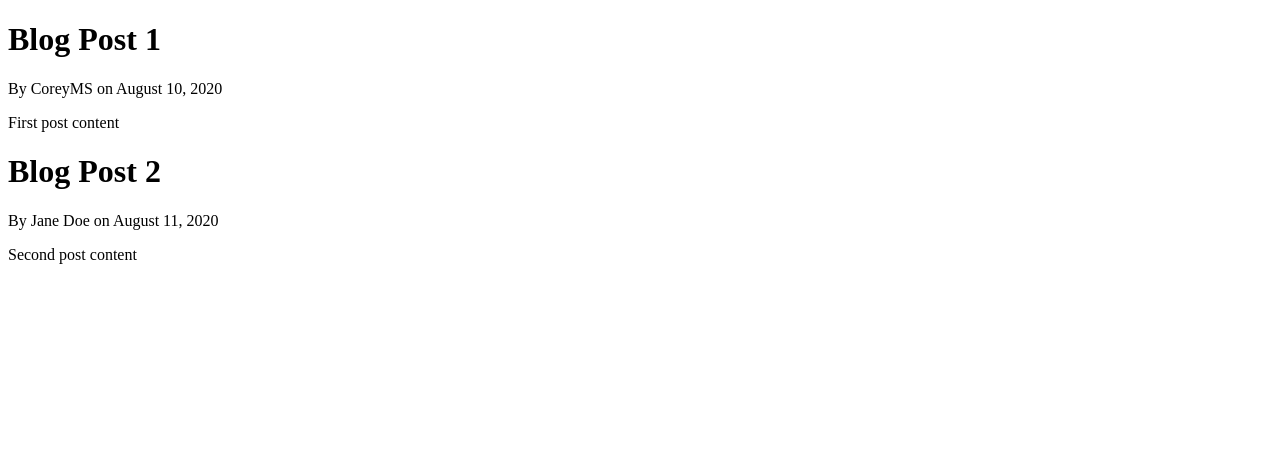
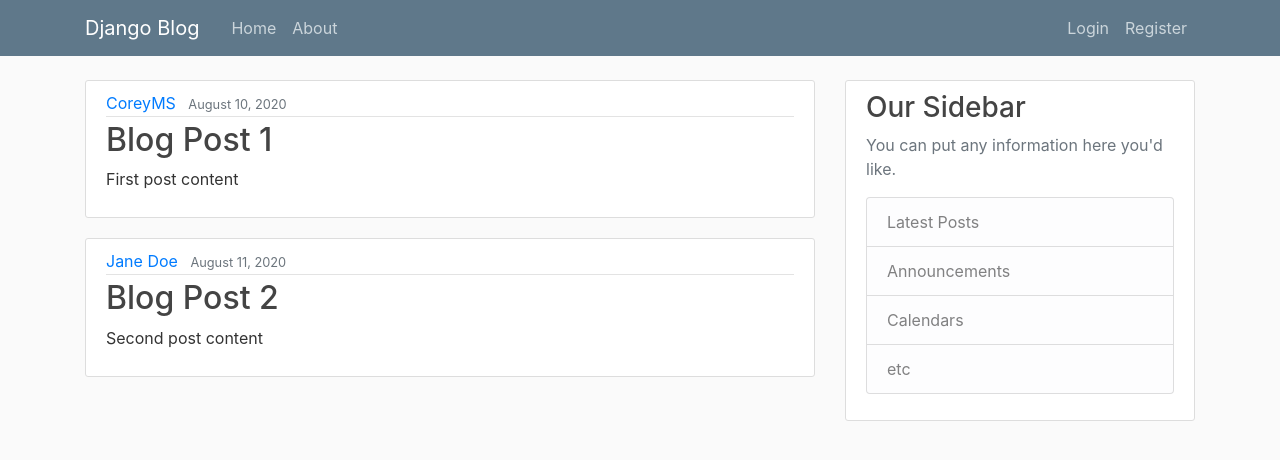
Before and after one commit to rjcrter11/django_Web_APP, a Django app: page / in a window 1280 px wide. Shown: the top 460 px of the page. Run offline with Django 3.2, Linux system fonts and the light colour scheme; some libraries are stand-ins or nearby versions.

Commit message:
adds templates and styling

```diff
--- /dev/null
+++ b/blog/static/blog/main.css
@@ -0,0 +1,84 @@
+body {
+    background: #fafafa;
+    color: #333333;
+    margin-top: 5rem;
+  }
+
+  h1, h2, h3, h4, h5, h6 {
+    color: #444444;
+  }
+
+  ul {
+    margin: 0;
+  }
+
+  .bg-steel {
+    background-color: #5f788a;
+  }
+
+  .site-header .navbar-nav .nav-link {
+    color: #cbd5db;
+  }
+
+  .site-header .navbar-nav .nav-link:hover {
+    color: #ffffff;
+  }
+
+  .site-header .navbar-nav .nav-link.active {
+    font-weight: 500;
+  }
+
+  .content-section {
+    background: #ffffff;
+    padding: 10px 20px;
+    border: 1px solid #dddddd;
+    border-radius: 3px;
+    margin-bottom: 20px;
+  }
+
+  .article-title {
+    color: #444444;
+  }
+
+  a.article-title:hover {
+    color: #428bca;
+    text-decoration: none;
+  }
+
+  .article-content {
+    white-space: pre-line;
+  }
+
+  .article-img {
+    height: 65px;
+    width: 65px;
+    margin-right: 16px;
+  }
+
+  .article-metadata {
+    padding-bottom: 1px;
+    margin-bottom: 4px;
+    border-bottom: 1px solid #e3e3e3
+  }
+
+  .article-metadata a:hover {
+    color: #333;
+    text-decoration: none;
+  }
+
+  .article-svg {
+    width: 25px;
+    height: 25px;
+    vertical-align: middle;
+  }
+
+  .account-img {
+    height: 125px;
+    width: 125px;
+    margin-right: 20px;
+    margin-bottom: 16px;
+  }
+
+  .account-heading {
+    font-size: 2.5rem;
+  }
--- /dev/null
+++ b/blog/templates/blog/base.html
@@ -0,0 +1,79 @@
+{% load static %}
+<!DOCTYPE html>
+<html lang="en">
+
+<head>
+    <meta charset="utf-8">
+    <meta name="viewport" content="width=device-width, initial-scale=1, shrink-to-fit=no">
+
+    <!-- Bootstrap CSS -->
+    <link rel="stylesheet" href="https://maxcdn.bootstrapcdn.com/bootstrap/4.0.0/css/bootstrap.min.css"
+        integrity="sha384-Gn5384xqQ1aoWXA+058RXPxPg6fy4IWvTNh0E263XmFcJlSAwiGgFAW/dAiS6JXm" crossorigin="anonymous">
+
+    <link rel="stylesheet" href="{% static 'blog/main.css' %}" type="text/css">
+
+    {% if title%}
+    <title>Django Blog - {{ title }}</title>
+    {% else %}
+    <title>Django Blog</title>
+    {% endif %}
+</head>
+
+<body>
+    <header class="site-header">
+        <nav class="navbar navbar-expand-md navbar-dark bg-steel fixed-top">
+            <div class="container">
+                <a class="navbar-brand mr-4" href="{% url 'blog-home' % }">Django Blog</a>
+                <button class="navbar-toggler" type="button" data-toggle="collapse" data-target="#navbarToggle"
+                    aria-controls="navbarToggle" aria-expanded="false" aria-label="Toggle navigation">
+                    <span class="navbar-toggler-icon"></span>
+                </button>
+                <div class="collapse navbar-collapse" id="navbarToggle">
+                    <div class="navbar-nav mr-auto">
+                        <a class="nav-item nav-link" href="{% url 'blog-home' %}">Home</a>
+                <a class="nav-item nav-link" href="{% url 'blog-about' %}">About</a>
+            </div>
+            <!-- Navbar Right Side -->
+            <div class="navbar-nav">
+                <a class="nav-item nav-link" href="#">Login</a>
+                <a class="nav-item nav-link" href="#">Register</a>
+            </div>
+            </div>
+            </div>
+        </nav>
+    </header>
+    <main role="main" class="container">
+        <div class="row">
+            <div class="col-md-8">
+                {% block content %}{% endblock %}
+            </div>
+            <div class="col-md-4">
+                <div class="content-section">
+                    <h3>Our Sidebar</h3>
+                    <p class='text-muted'>You can put any information here you'd like.
+                    <ul class="list-group">
+                        <li class="list-group-item list-group-item-light">Latest Posts</li>
+                        <li class="list-group-item list-group-item-light">Announcements</li>
+                        <li class="list-group-item list-group-item-light">Calendars</li>
+                        <li class="list-group-item list-group-item-light">etc</li>
+                    </ul>
+                    </p>
+                </div>
+            </div>
+        </div>
+    </main>
+    <!-- Optional JavaScript -->
+    <!-- jQuery first, then Popper.js, then Bootstrap JS -->
+    <script src="https://code.jquery.com/jquery-3.2.1.slim.min.js"
+        integrity="sha384-KJ3o2DKtIkvYIK3UENzmM7KCkRr/rE9/Qpg6aAZGJwFDMVNA/GpGFF93hXpG5KkN"
+        crossorigin="anonymous"></script>
+    <script src="https://cdnjs.cloudflare.com/ajax/libs/popper.js/1.12.9/umd/popper.min.js"
+        integrity="sha384-ApNbgh9B+Y1QKtv3Rn7W3mgPxhU9K/ScQsAP7hUibX39j7fakFPskvXusvfa0b4Q"
+        crossorigin="anonymous"></script>
+    <script src="https://maxcdn.bootstrapcdn.com/bootstrap/4.0.0/js/bootstrap.min.js"
+        integrity="sha384-JZR6Spejh4U02d8jOt6vLEHfe/JQGiRRSQQxSfFWpi1MquVdAyjUar5+76PVCmYl"
+        crossorigin="anonymous"></script>
+
+</body>
+
+</html>
--- a/blog/templates/blog/home.html
+++ b/blog/templates/blog/home.html
@@ -1,18 +1,17 @@
-<!DOCTYPE html>
-<html lang="en">
+{% extends "blog/base.html" %}
 
-<head>
-    <meta charset="UTF-8">
-    <meta name="viewport" content="width=device-width, initial-scale=1.0">
-    <title>Document</title>
-</head>
+{% block content %}
 
-<body>
-    {% for post in posts %}
-    <h1>{{post.title}}</h1>
-    <p>By {{post.author}} on {{post.date_posted}} </p>
-    <p> {{post.content}} </p>
-    {% endfor %}
-</body>
-
-</html>
+{% for post in posts %}
+<article class="media content-section">
+    <div class="media-body">
+        <div class="article-metadata">
+            <a class="mr-2" href="#">{{ post.author }}</a>
+            <small class="text-muted">{{ post.date_posted }}</small>
+        </div>
+        <h2><a class="article-title" href="#">{{ post.title }}</a></h2>
+        <p class="article-content">{{ post.content }}</p>
+    </div>
+</article>
+{% endfor %}
+{% endblock content %}
--- a/blog/views.py
+++ b/blog/views.py
@@ -25,4 +25,4 @@ def home(request):
 
 
 def about(request):
-    return render(request, 'blog/about.html')
+    return render(request, 'blog/about.html', {'title': 'About'})
```
Also changed, not shown: blog/templates/blog/about.html (+4 -14 lines).
